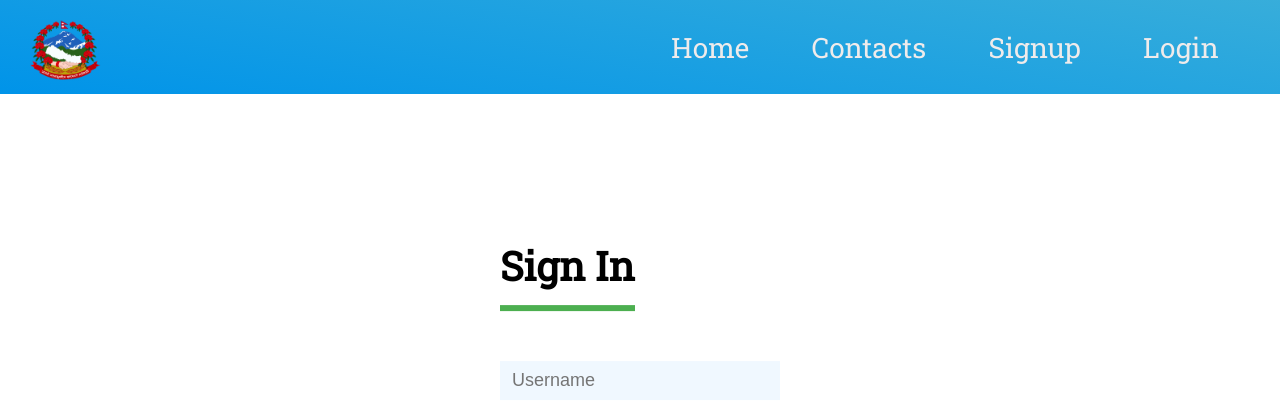
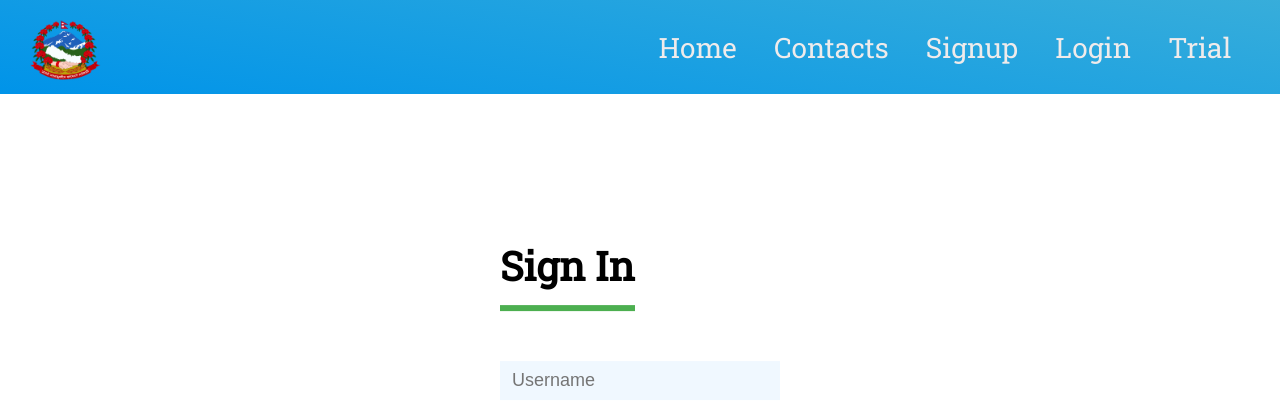
Before and after one commit to Aashish-Lam/E-Government-project, a PHP site: page /signin.php in a window 1280 px wide. Shown: the top 420 px of the page. Run offline with PHP 8.4, Linux system fonts and the light colour scheme.

Commit message:
Mic check

```diff
--- a/header.php
+++ b/header.php
@@ -17,6 +17,7 @@
           <li><a href="#" >Contacts</a></li>
           <li><a href="signup.php" >Signup</a></li>
           <li><a href="signin.php" >Login</a></li>
+          <li><a href="">Trial</a></li>
         </ul>
       </div>
 </body>
```
